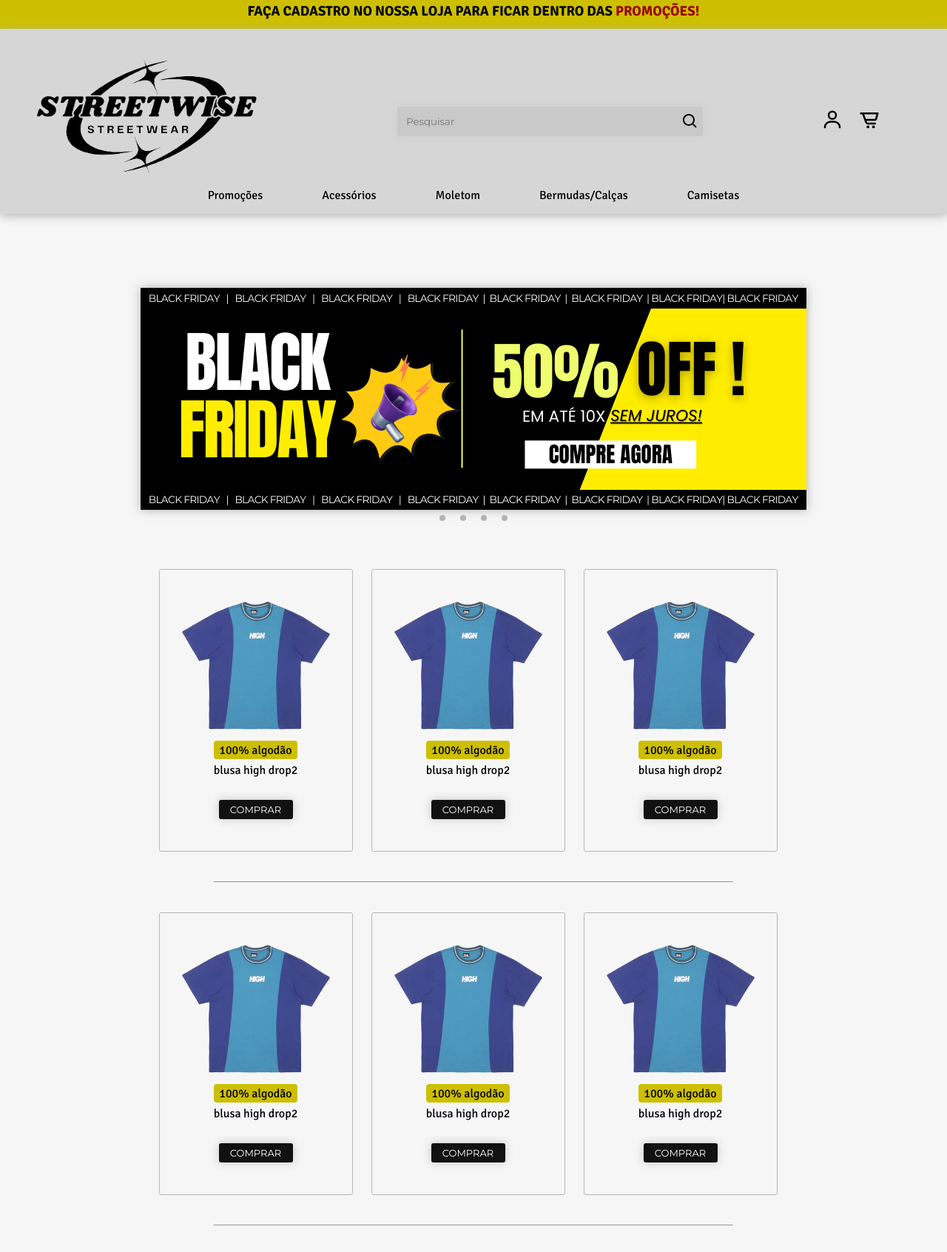
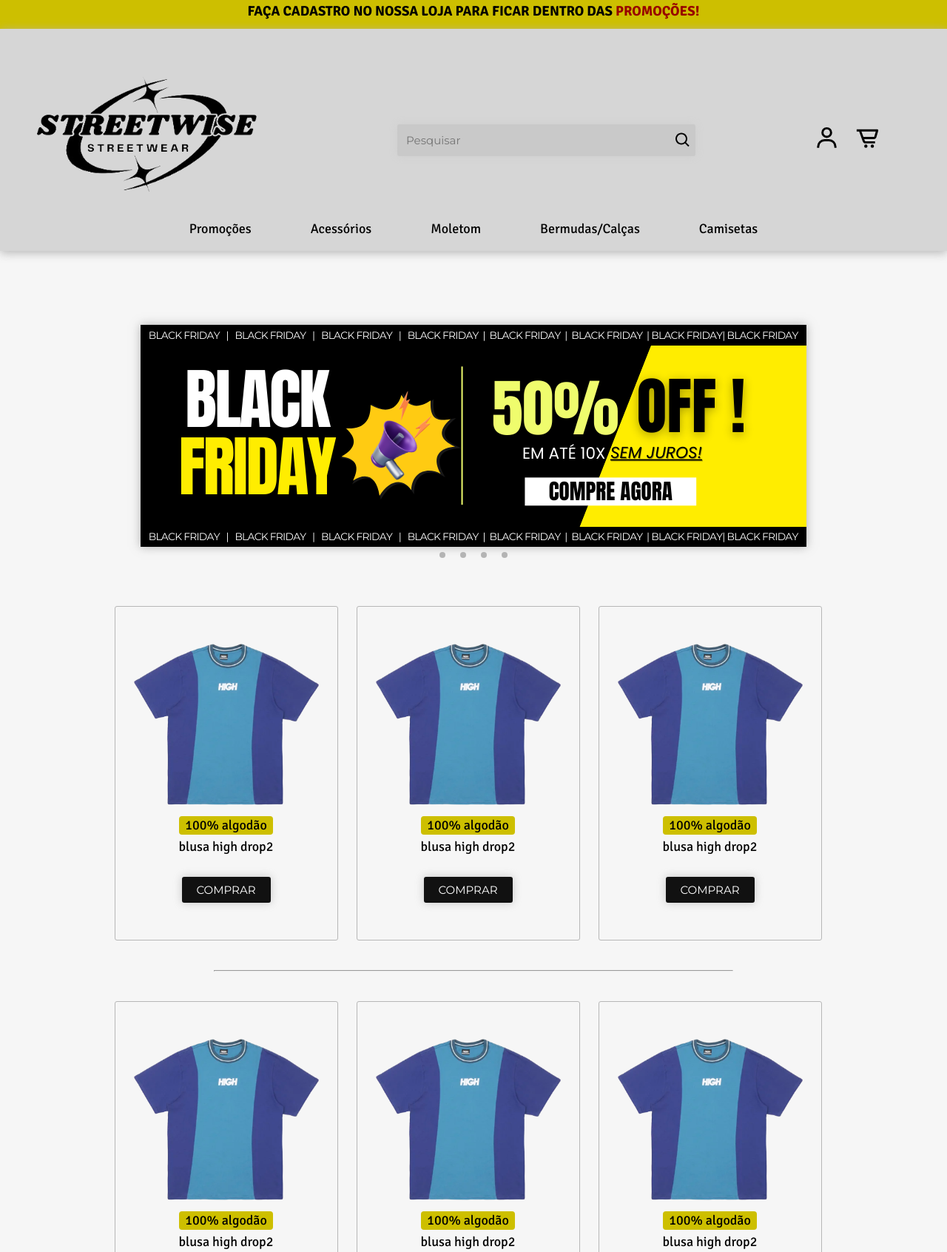
Before and after one commit to joahlan/streetwise, a plain HTML site: page public/index.html in a window 1280 px wide. Shown: the part 11-1703 px from the top of the page at 74% size. Drawn offline with Linux system fonts and the light colour scheme.

Commit message:
mudeidnv

```diff
--- a/public/index.html
+++ b/public/index.html
@@ -18,7 +18,7 @@
 
     <div id="cabecalho">
 
-        <img id="logo" src="assets/logonova.png" width="300px">
+        <img id="logo" src="assets/logonova.png" width="350px">
 
         <div class="pesquisa">
             <input id="input-pesquisa" type="search" placeholder="Pesquisar">
@@ -28,10 +28,10 @@
 
         <div id="a-link">
             <a class="icons" href="login.html" target="_blank">
-                <img src="assets/bx-user.svg" width="30px">
+                <img src="assets/bx-user.svg" width="35px">
             </a>
             <a class="icons" href="carrinho.html" target="_blank">
-                <img src="assets/bx-cart-alt.svg" width="30px">
+                <img src="assets/bx-cart-alt.svg" width="35px">
             </a>
         </div>
 
@@ -97,7 +97,7 @@
     <div class="layout">
 
         <div class="blusas">
-            <img src="high4.png" width="200px">
+            <img src="high4.png" width="250px">
             <div class="descri">
                 <span class="dynamic">100% algodão</span>
                 <span>blusa high drop2</span>
@@ -106,7 +106,7 @@
         </div>
 
         <div class="blusas">
-            <img src="high4.png" width="200px">
+            <img src="high4.png" width="250px">
             <div class="descri">
                 <span class="dynamic">100% algodão</span>
                 <span>blusa high drop2</span>
@@ -115,7 +115,7 @@
         </div>
 
         <div class="blusas">
-            <img src="high4.png" width="200px">
+            <img src="high4.png" width="250px">
             <div class="descri">
                 <span class="dynamic">100% algodão</span>
                 <span>blusa high drop2</span>
@@ -129,7 +129,7 @@
     <div class="layout">
 
         <div class="blusas">
-            <img src="high4.png" width="200px">
+            <img src="high4.png" width="250px">
             <div class="descri">
                 <span class="dynamic">100% algodão</span>
                 <span>blusa high drop2</span>
@@ -138,7 +138,7 @@
         </div>
 
         <div class="blusas">
-            <img src="high4.png" width="200px">
+            <img src="high4.png" width="250px">
             <div class="descri">
                 <span class="dynamic">100% algodão</span>
                 <span>blusa high drop2</span>
@@ -147,7 +147,7 @@
         </div>
 
         <div class="blusas">
-            <img src="high4.png" width="200px">
+            <img src="high4.png" width="250px">
             <div class="descri">
                 <span class="dynamic">100% algodão</span>
                 <span>blusa high drop2</span>
@@ -161,7 +161,7 @@
     <div class="layout">
 
         <div class="blusas">
-            <img src="high4.png" width="200px">
+            <img src="high4.png" width="250px">
             <div class="descri">
                 <span class="dynamic">100% algodão</span>
                 <span>blusa high drop2</span>
@@ -170,7 +170,7 @@
         </div>
 
         <div class="blusas">
-            <img src="high4.png" width="200px">
+            <img src="high4.png" width="250px">
             <div class="descri">
                 <span class="dynamic">100% algodão</span>
                 <span>blusa high drop2</span>
@@ -179,7 +179,7 @@
         </div>
 
         <div class="blusas">
-            <img src="high4.png" width="200px">
+            <img src="high4.png" width="250px">
             <div class="descri">
                 <span class="dynamic">100% algodão</span>
                 <span>blusa high drop2</span>
--- a/public/style.css
+++ b/public/style.css
@@ -38,7 +38,7 @@
 
     width: 100%;
     margin-bottom: 100px;
-    height: 250px;
+    height: 300px;
 }
 
 #logo{
@@ -68,6 +68,7 @@
     border: none;
     font-family: "Montserrat";
     background-color: transparent;
+    font-size: 15px;
 }
 
 
@@ -75,7 +76,8 @@
 .menu{
     display: flex;
     position: absolute;
-    margin-top: 200px;
+    margin-top: 240px;
+    font-size: 18px;
 }
 
 #menu-list{
@@ -131,10 +133,9 @@
     margin-left: 5px;
     margin-right: 20px;
 
-    width: 260px;
-    height: 380px;
-
-    border: 1px solid #b7b7b7;
+    width: 300px;
+    height: 450px;
+    border: 1px solid rgb(183, 183, 183);
     border-radius: 3px;
 }
 
@@ -142,6 +143,8 @@
     display: flex;
     flex-direction: column;
     align-items: center;
+
+    font-size: 18px;
 }
 
 .dynamic{
@@ -164,9 +167,9 @@
     justify-content: center;
 
     border-radius: 3px;
-    padding: 5px;
-    font-size: 13px;
-    width: 100px;
+    padding: 8px;
+    font-size: 15px;
+    width: 120px;
     border: 0px;
     margin-top: 30px;
 
```
